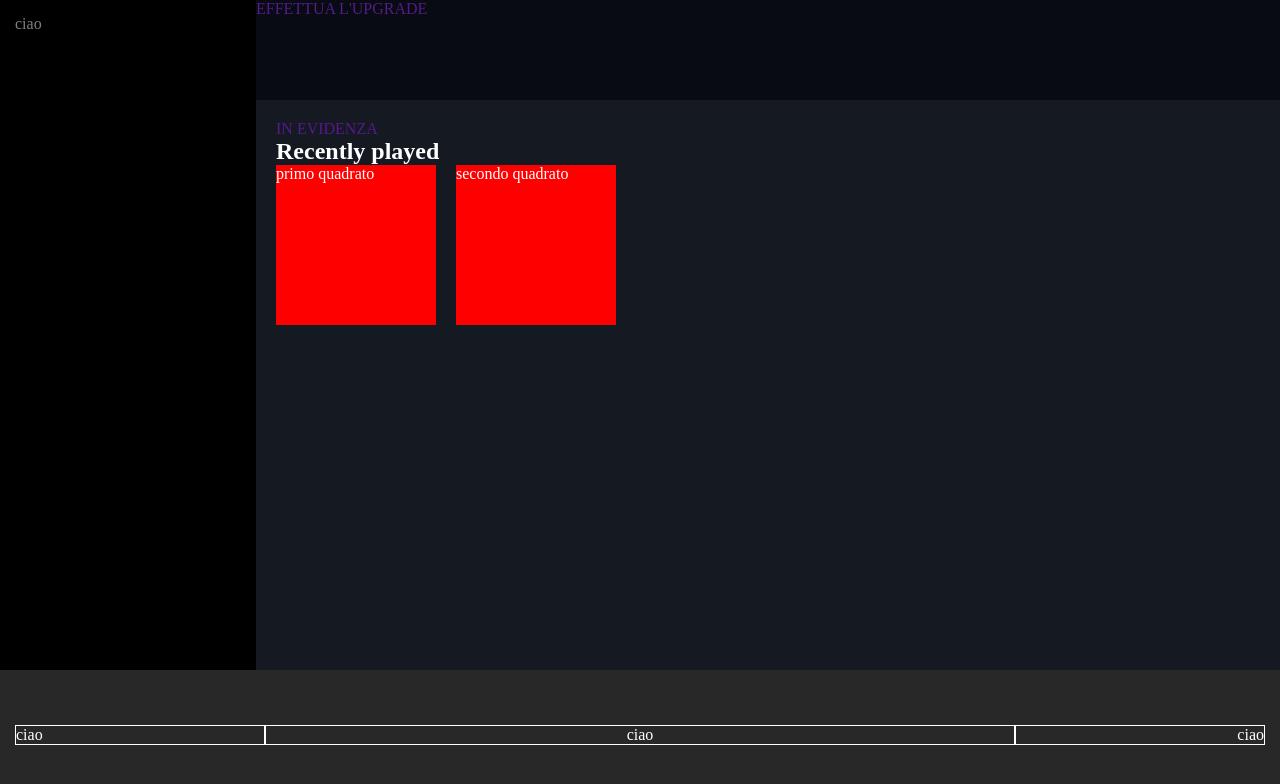
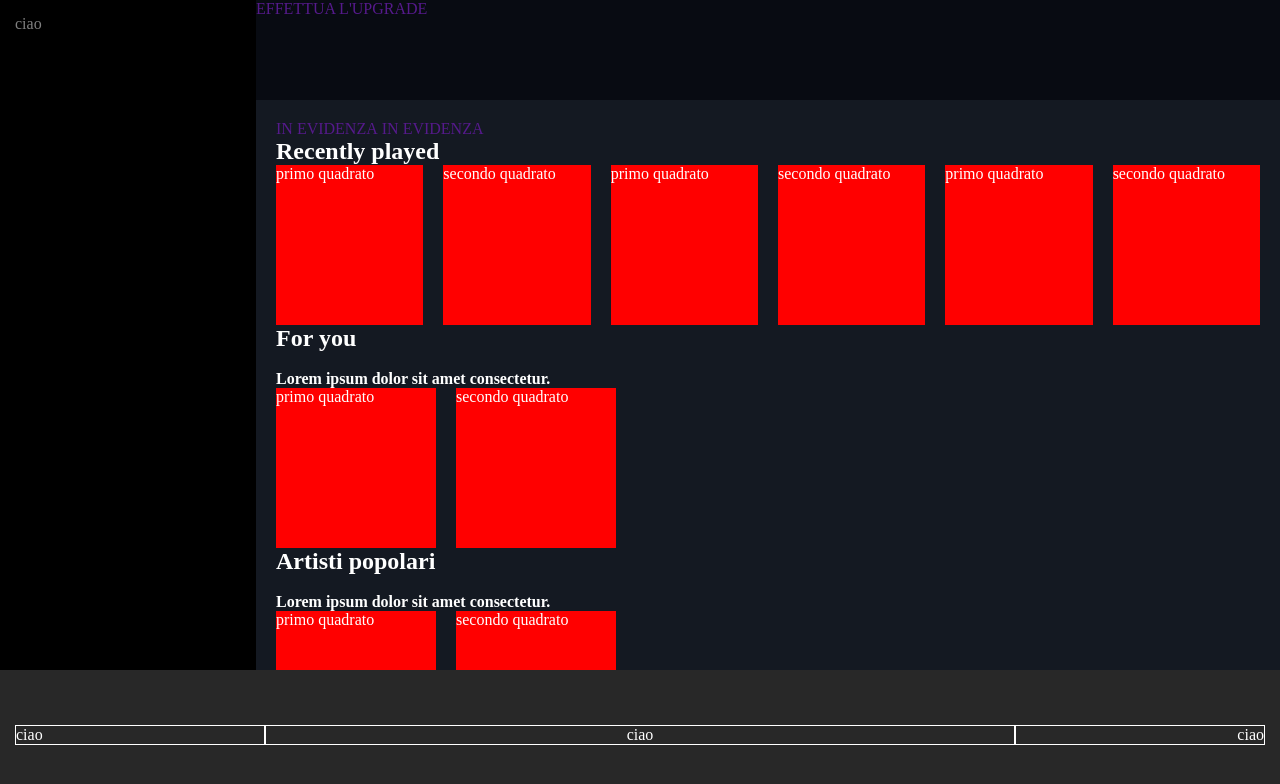
Before and after one commit to ClaudioScordari/html-css-spotifyweb, a plain HTML site: page index.html in a window 1280 px wide. Drawn offline with Linux system fonts and the light colour scheme.

Commit message:
Inizio struttura sezioni: - "created for you" - "popolar artists"

```diff
--- a/css/style.css
+++ b/css/style.css
@@ -54,18 +54,24 @@ main>.main-section {
     padding: 20px;
 }
 
-.recently-played>.go-flex {
+.recently-played>.go-flex,
+.created-for-you>.go-flex,
+.popolar-artists>.go-flex {
     margin: 0 -10px;
 }
 
-.recently-played>.go-flex div {
+.recently-played>.go-flex div,
+.created-for-you>.go-flex div,
+.popolar-artists>.go-flex div {
     /* debug */
     width: 160px;
     height: 160px;
     background-color: red;
 }
 
-.recently-played>.go-flex>* {
+.recently-played>.go-flex>*,
+.created-for-you>.go-flex>*,
+.popolar-artists>.go-flex>* {
     margin: 0 10px;
 }
 
--- a/index.html
+++ b/index.html
@@ -38,12 +38,52 @@
                                 <li>
                                     <a href="">IN EVIDENZA</a>
                                 </li>
+
+                                <li>
+                                    <a href="">IN EVIDENZA</a>
+                                </li>
                             </ul>
                         </nav>
                     </section>
 
                     <section class="recently-played">
                         <h2>Recently played</h2>
+
+                        <div class="go-flex">
+                            <div>primo quadrato</div>
+
+                            <div>secondo quadrato</div>
+
+                            <div>primo quadrato</div>
+
+                            <div>secondo quadrato</div>
+
+                            <div>primo quadrato</div>
+
+                            <div>secondo quadrato</div>
+                        </div>
+                    </section>
+
+                    <section class="created-for-you">
+                        <h2>For you</h2>
+
+                        <br>
+
+                        <h4>Lorem ipsum dolor sit amet consectetur.</h4>
+
+                        <div class="go-flex">
+                            <div>primo quadrato</div>
+
+                            <div>secondo quadrato</div>
+                        </div>
+                    </section>
+
+                    <section class="popolar-artists">
+                        <h2>Artisti popolari</h2>
+
+                        <br>
+
+                        <h4>Lorem ipsum dolor sit amet consectetur.</h4>
 
                         <div class="go-flex">
                             <div>primo quadrato</div>
```
